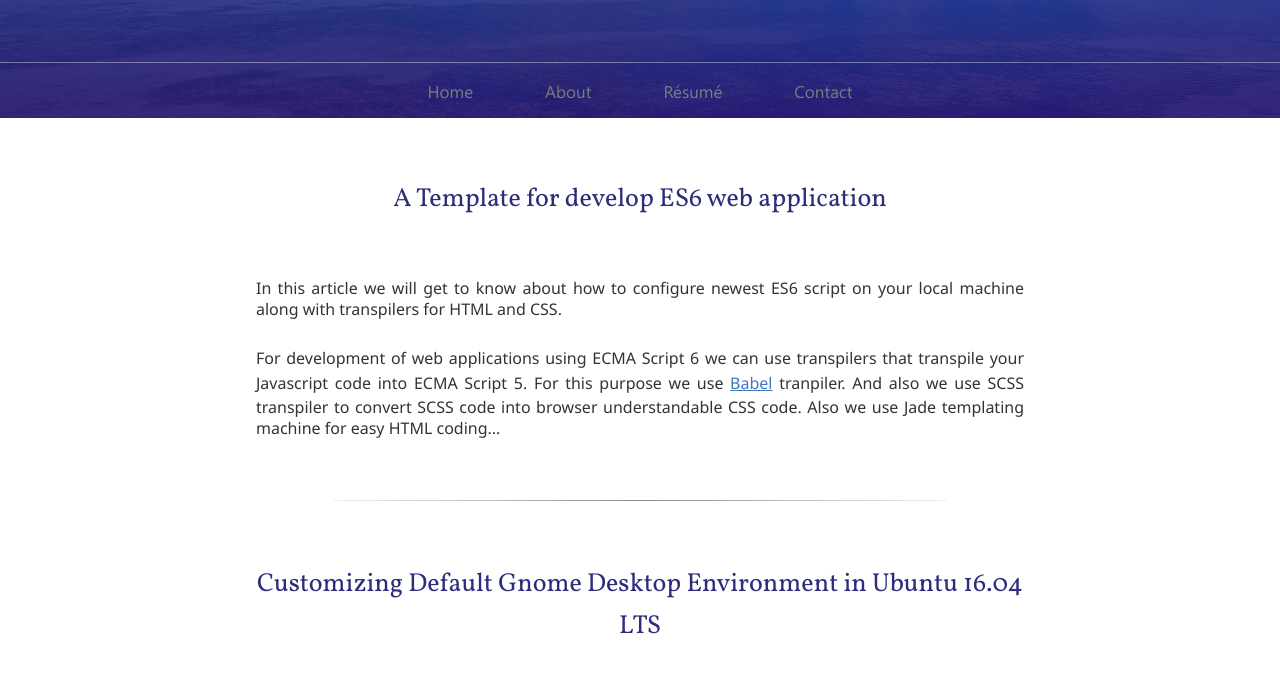
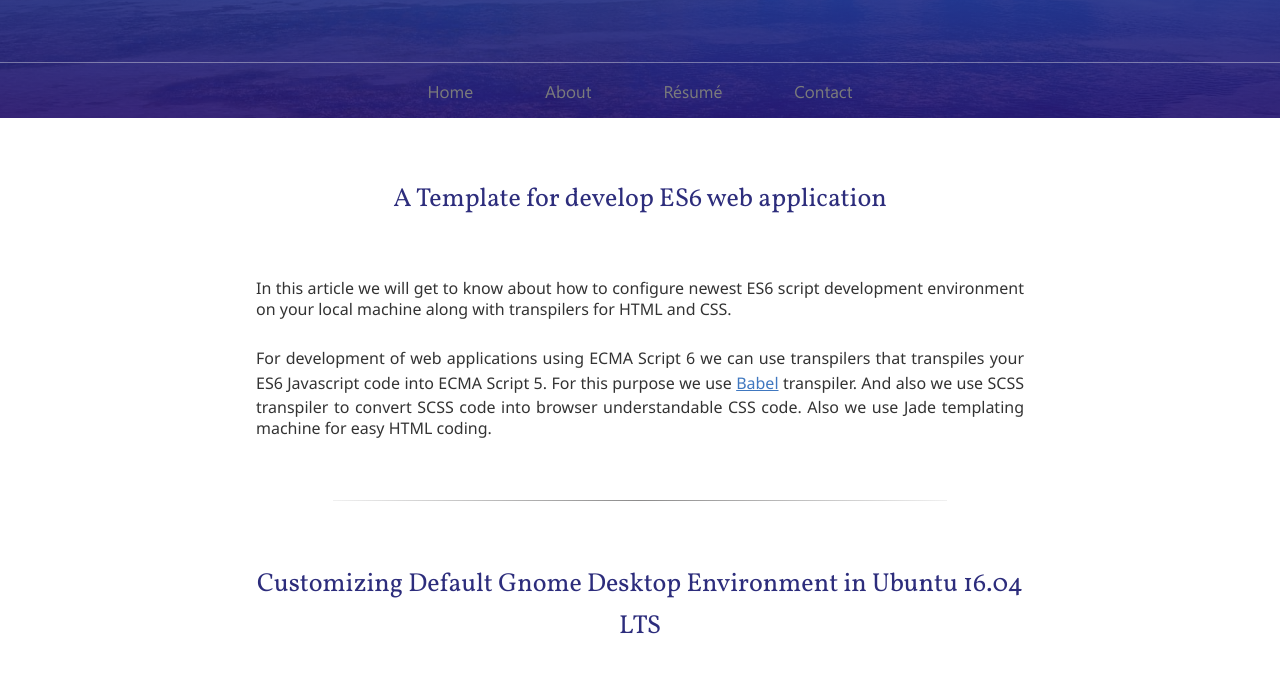
Before and after one commit to tdarshana/maxindu, a website: page index.html in a window 1280 px wide. Shown: the part 382-1055 px from the top of the page. Drawn offline with Linux system fonts and the light colour scheme.

Commit message:
Edited index.html content.

```diff
--- a/index.html
+++ b/index.html
@@ -52,15 +52,16 @@
                 <p class="pContent">
                     <span>
                         <p>
-                            In this article we will get to know about how to configure newest ES6 script on your
+                            In this article we will get to know about how to configure newest ES6 script development environment on your
                             local machine along with transpilers for HTML and CSS.
                         </p>
                         <br>
                         <p>
                             For development of web applications using ECMA Script 6 we can use transpilers
-                            that transpile your Javascript code into ECMA Script 5. For this purpose we use <a href="https://babeljs.io/">Babel</a> tranpiler.
+                            that transpiles your ES6 Javascript code into ECMA Script 5. For this purpose we use
+                            <a href="https://babeljs.io/">Babel</a> transpiler.
                             And also we use SCSS transpiler to convert SCSS code into browser understandable CSS code. Also we use
-                            Jade templating machine for easy HTML coding...
+                            Jade templating machine for easy HTML coding.
                         </p>
                     </span>
                 </p>
```
